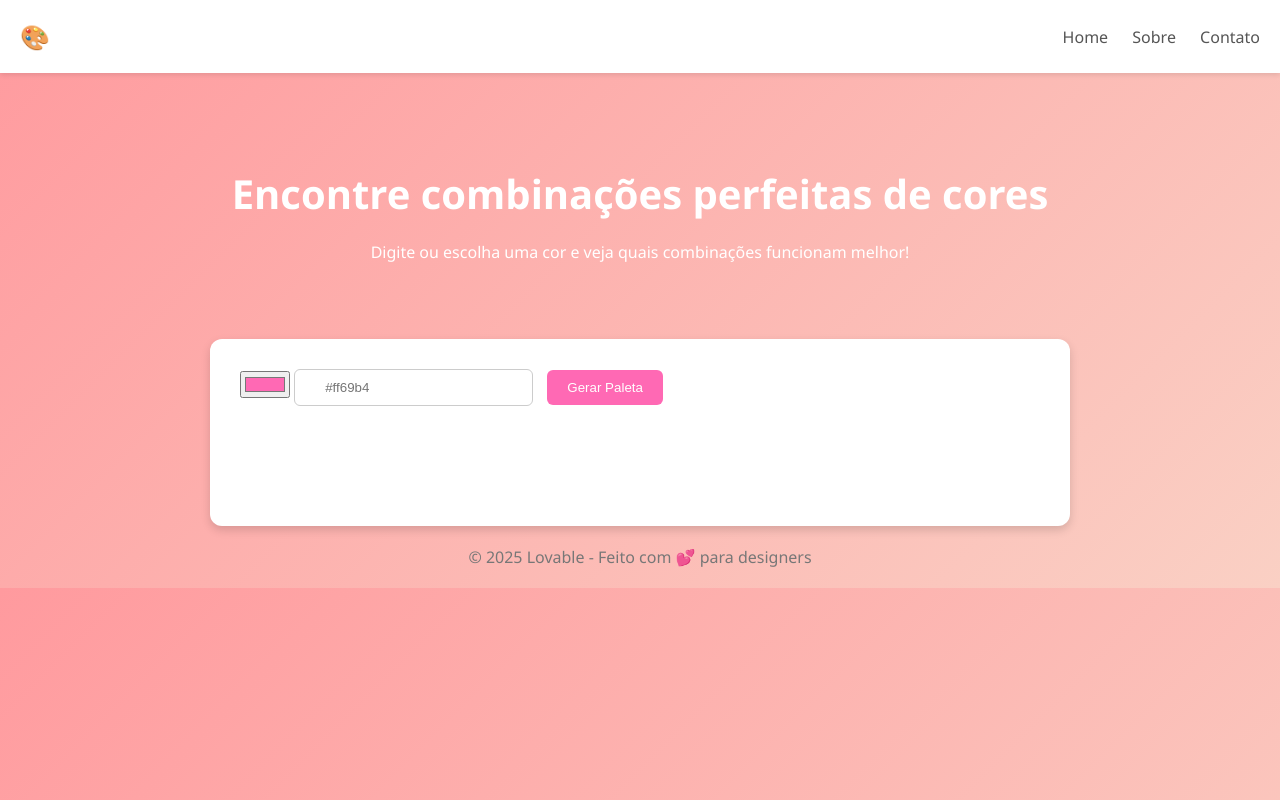
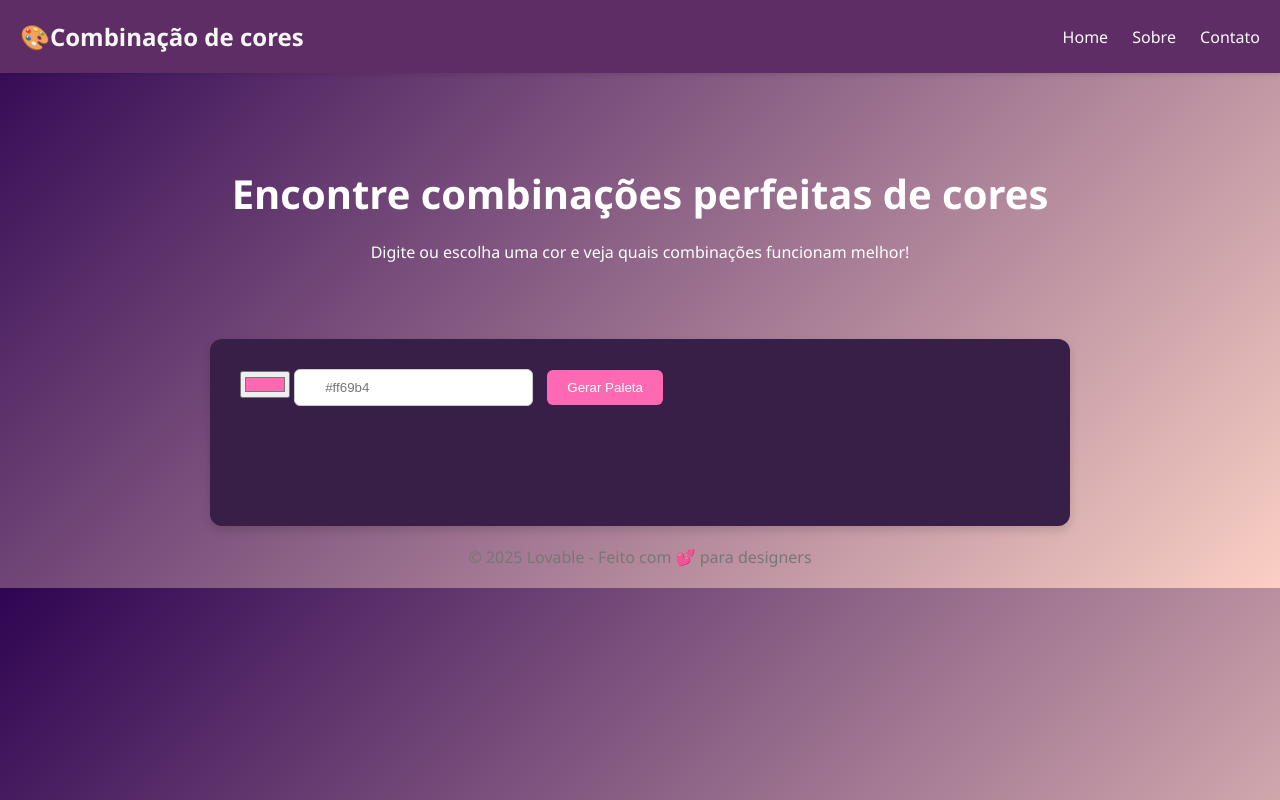
Before and after one commit to IsabellaaRamos/PaletasDesigners, a plain HTML site: page index.html in a window 1280 px wide. Drawn offline with Linux system fonts and the light colour scheme.

Commit message:
Atualiza o estilo do layout e cores da página inicial

```diff
--- a/index.html
+++ b/index.html
@@ -8,12 +8,12 @@
     body {
       margin: 0;
       font-family: 'Segoe UI', sans-serif;
-      background: linear-gradient(135deg, #ff9a9e, #fad0c4);
+      background: linear-gradient(135deg, #2f0452, #fad0c4);
       color: #333;
     }
 
     header {
-      background: #fff;
+      background: #5f2d66;
       padding: 20px;
       display: flex;
       justify-content: space-between;
@@ -24,13 +24,13 @@
     .logo {
       font-size: 1.5rem;
       font-weight: bold;
-      color: #ff69b4;
+      color: #f7f7f7;
     }
 
     nav a {
       margin-left: 20px;
       text-decoration: none;
-      color: #555;
+      color: #fafafa;
       font-weight: 500;
     }
 
@@ -48,7 +48,7 @@
     .container {
       max-width: 800px;
       margin: 0 auto;
-      background: #fff;
+      background: #371f47;
       padding: 30px;
       border-radius: 12px;
       box-shadow: 0 4px 10px rgba(0,0,0,0.15);
@@ -99,7 +99,7 @@
 <body>
 
   <header>
-    <div class="logo">🎨 </div>
+    <div class="logo">🎨Combinação de cores </div>
     <nav>
       <a href="#">Home</a>
       <a href="#">Sobre</a>
```
